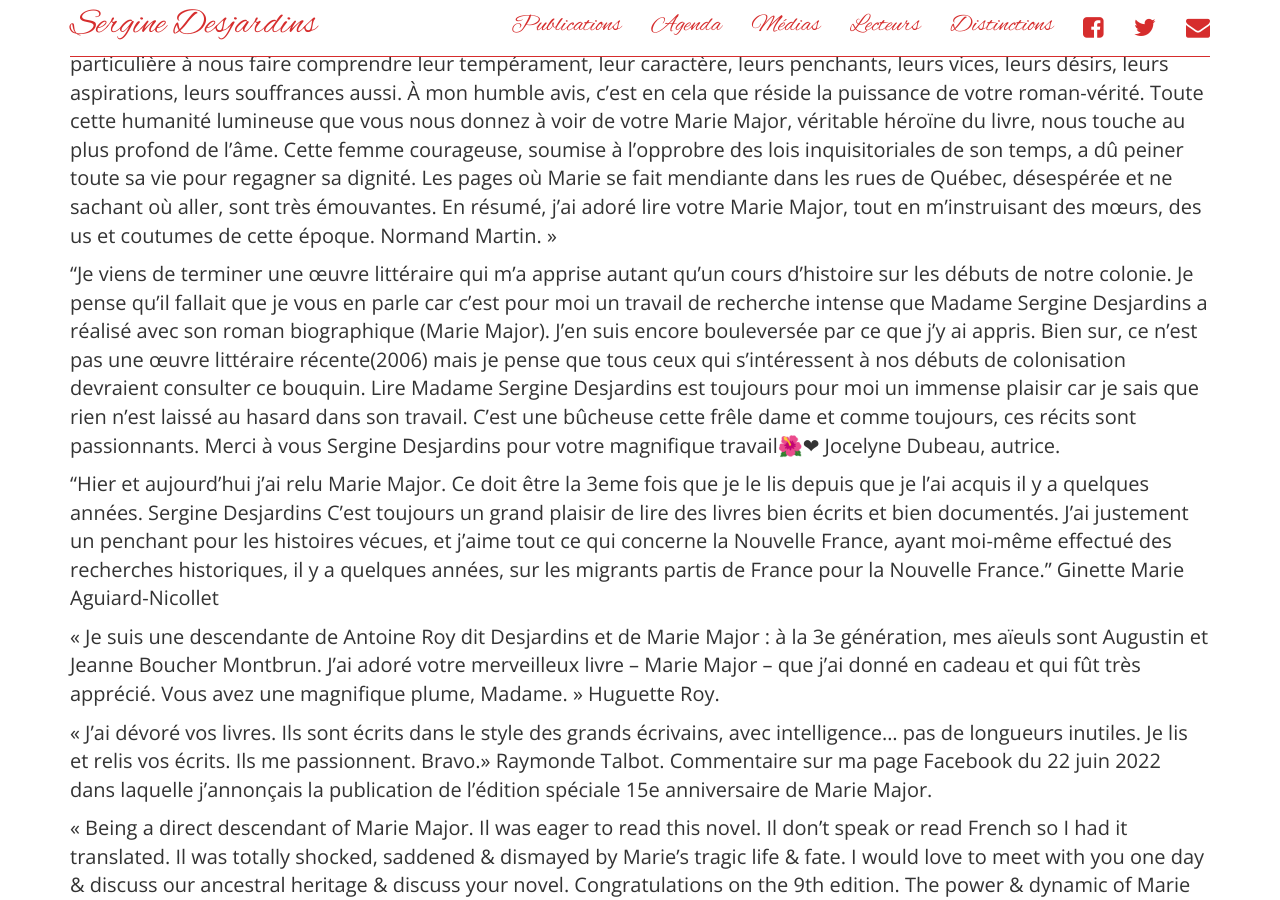
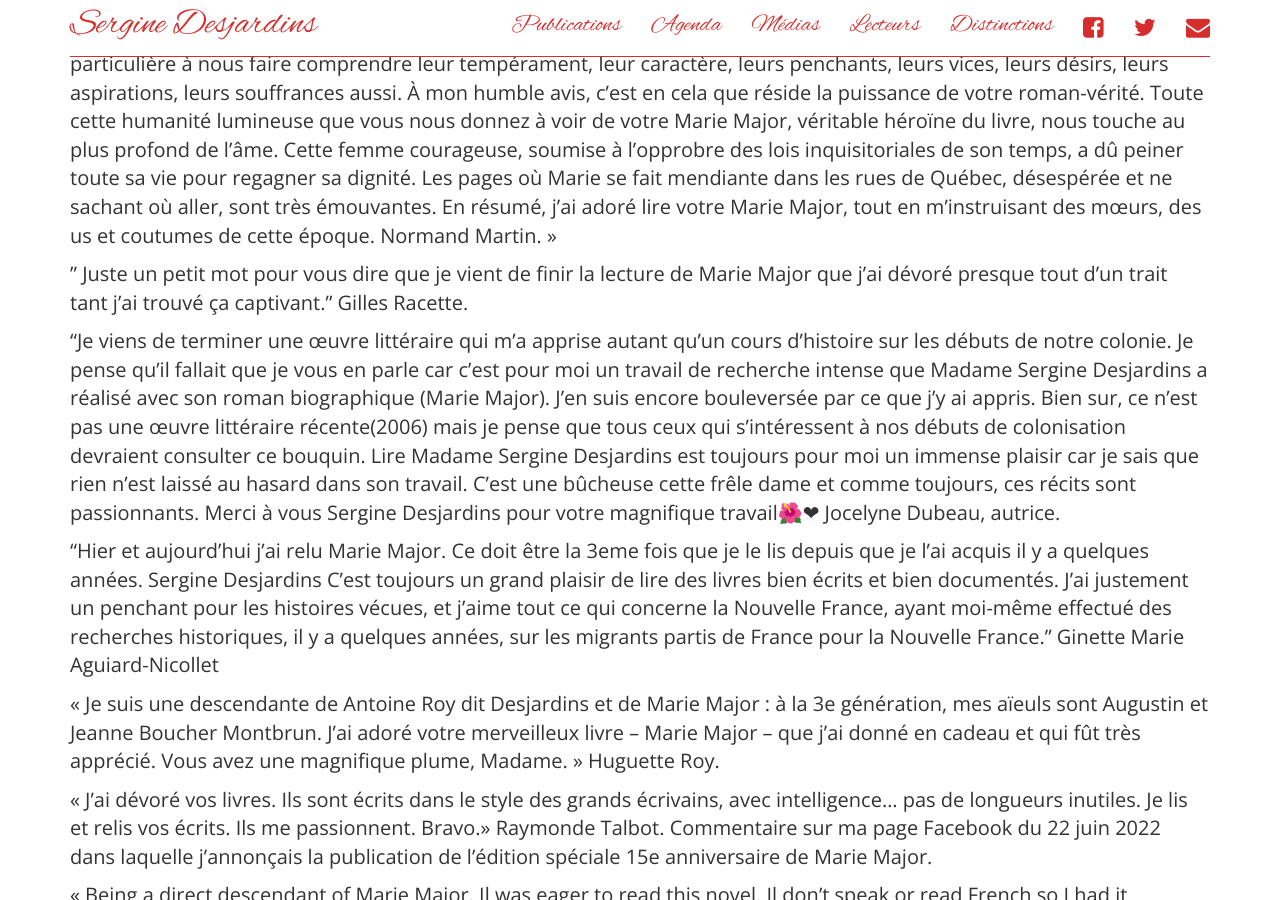
Before and after one commit to serginedesjardins/serginedesjardins.github.io, a Jekyll site: the page built from lecteurs.md, in a window 1280 px wide and 900 px high, scrolled down 31243 px. Built offline with Jekyll 4.4.1, drawn with Linux system fonts in a browser that asks for light colours; nearby versions of some CDN libraries.

Commit message:
Lecteur : Gilles Racette

```diff
--- a/lecteurs.md
+++ b/lecteurs.md
@@ -614,6 +614,7 @@ Toute cette humanité lumineuse que vous nous donnez à voir de votre Marie Majo
 En résumé, j’ai adoré lire votre Marie Major, tout en m’instruisant des mœurs, des us et coutumes de cette époque.
 Normand Martin. »
 
+" Juste un petit mot pour vous dire que je vient de finir la lecture de Marie Major que j'ai dévoré presque tout d'un trait tant j'ai trouvé ça captivant." Gilles Racette.
 
 "Je viens de terminer une œuvre littéraire qui m'a apprise autant qu'un cours d'histoire sur les débuts de notre colonie.  Je pense qu'il fallait que je vous en parle car c'est pour moi un travail de recherche intense que Madame Sergine Desjardins a réalisé avec son roman biographique (Marie Major). J'en suis encore bouleversée par ce que j'y ai appris. Bien sur, ce n'est pas une œuvre littéraire récente(2006) mais je pense que tous ceux qui s'intéressent à nos débuts de colonisation devraient consulter ce bouquin. Lire Madame Sergine Desjardins est toujours pour moi un immense plaisir car je sais que rien n'est laissé au hasard dans son travail. C'est une bûcheuse cette frêle dame et comme toujours, ces récits sont passionnants.  Merci à vous Sergine Desjardins pour votre magnifique travail🌺❤  Jocelyne Dubeau, autrice.
 
```
